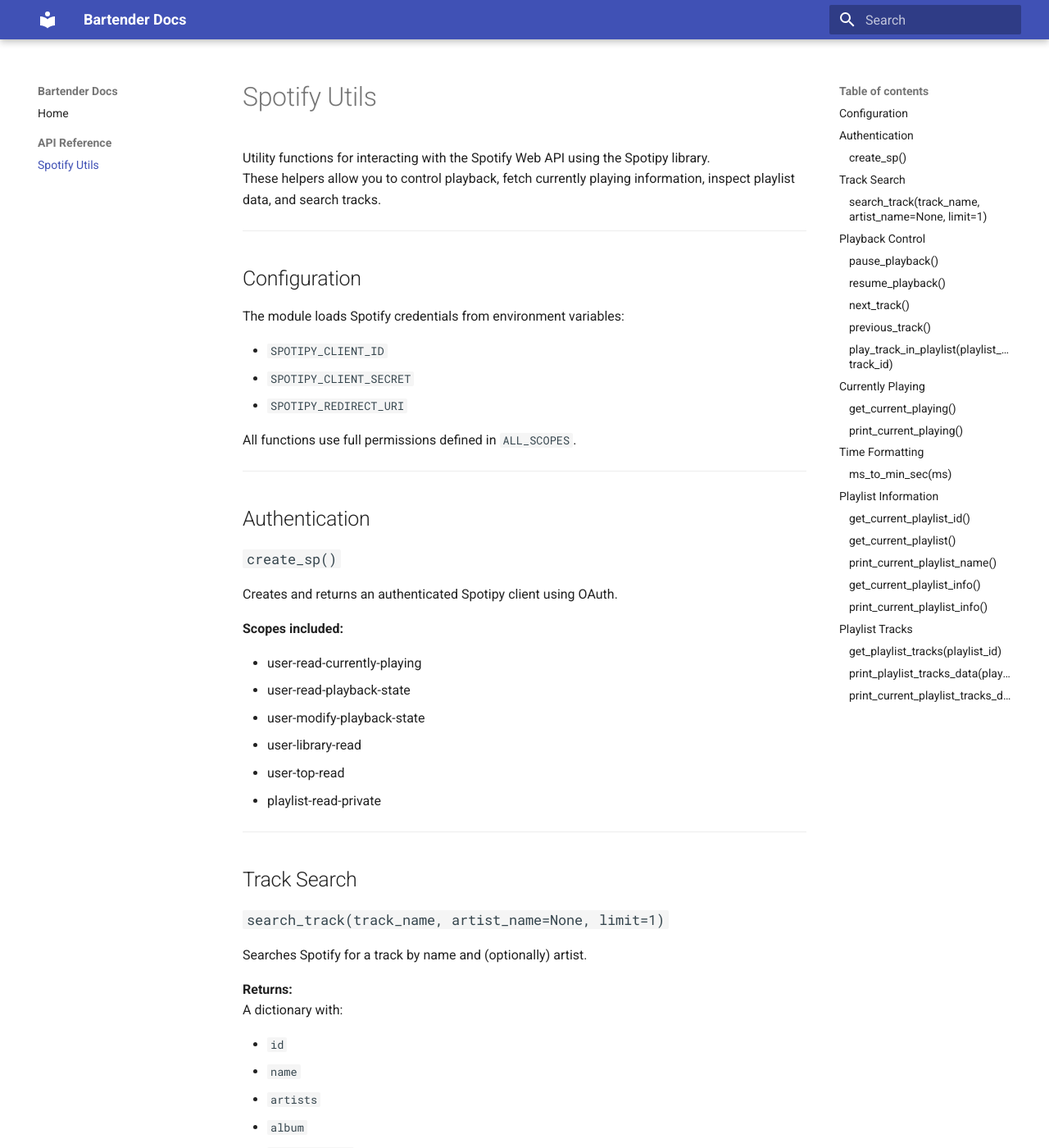
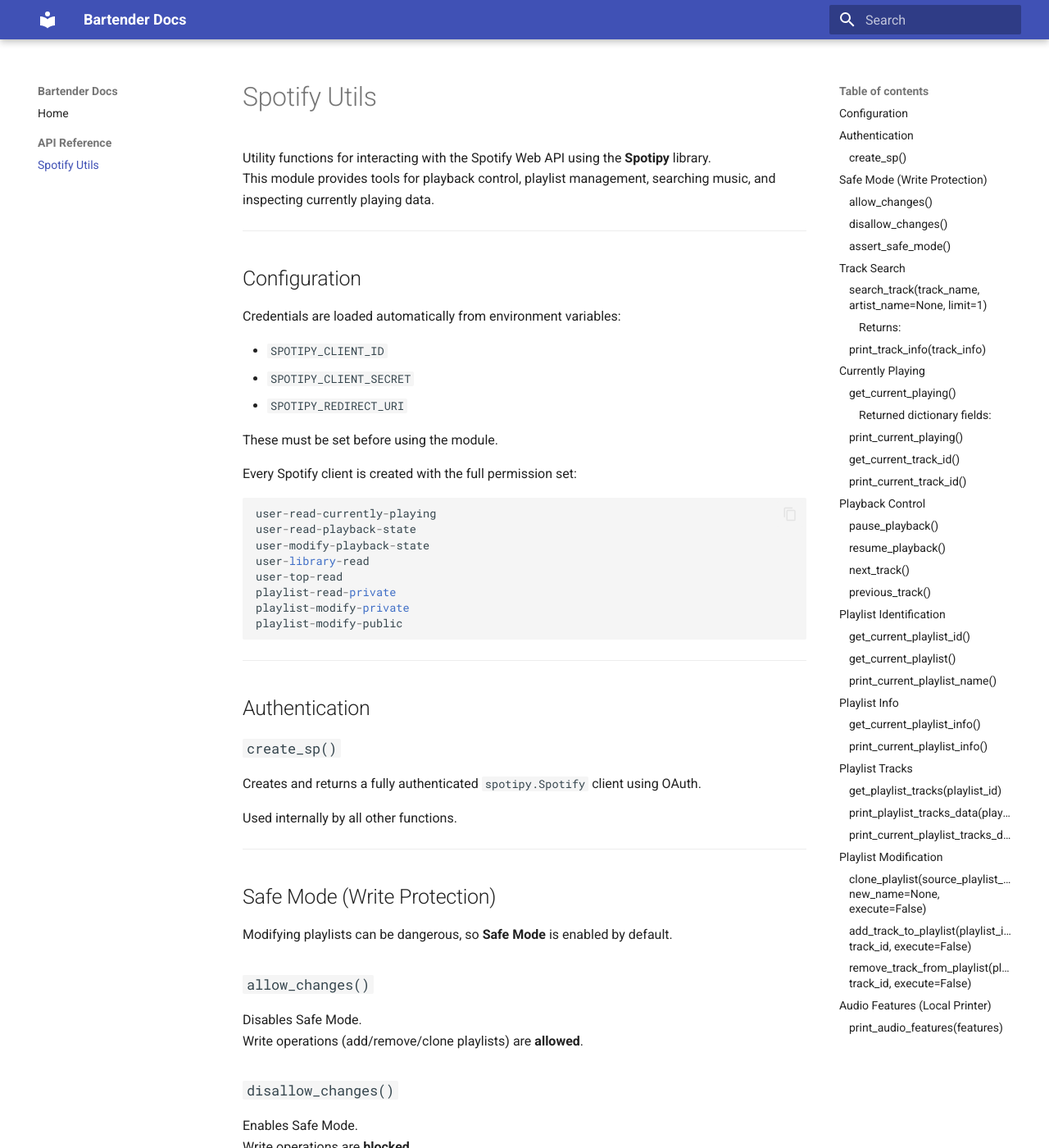
Before and after one commit to lukeai-tan/bartender, an MkDocs documentation site: the page built from docs/spotify_utils.md, in a window 1280 px wide and 1400 px high. Shown: the whole window at 82% size. Built offline with MkDocs 1.6.1 and Material for MkDocs 9.7.7, drawn with Linux system fonts in a browser that asks for light colours; some of the changed text lies outside the part shown.

Commit message:
Update spotify_utils.md

````diff
--- a/docs/spotify_utils.md
+++ b/docs/spotify_utils.md
@@ -1,154 +1,234 @@
 # Spotify Utils
 
-Utility functions for interacting with the Spotify Web API using the Spotipy library.
-These helpers allow you to control playback, fetch currently playing information, inspect playlist data, and search tracks.
+Utility functions for interacting with the Spotify Web API using the **Spotipy** library.
+This module provides tools for playback control, playlist management, searching music, and inspecting currently playing data.
 
 ---
 
 ## Configuration
 
-The module loads Spotify credentials from environment variables:
+Credentials are loaded automatically from environment variables:
 
 - `SPOTIPY_CLIENT_ID`
 - `SPOTIPY_CLIENT_SECRET`
 - `SPOTIPY_REDIRECT_URI`
 
-All functions use full permissions defined in `ALL_SCOPES`.
+These must be set before using the module.
+
+Every Spotify client is created with the full permission set:
+
+```
+user-read-currently-playing
+user-read-playback-state
+user-modify-playback-state
+user-library-read
+user-top-read
+playlist-read-private
+playlist-modify-private
+playlist-modify-public
+```
 
 ---
 
 ## Authentication
 
 ### `create_sp()`
-Creates and returns an authenticated Spotipy client using OAuth.
+Creates and returns a fully authenticated `spotipy.Spotify` client using OAuth.
 
-**Scopes included:**
+Used internally by all other functions.
 
-- user-read-currently-playing
-- user-read-playback-state
-- user-modify-playback-state
-- user-library-read
-- user-top-read
-- playlist-read-private
+---
+
+## Safe Mode (Write Protection)
+
+Modifying playlists can be dangerous, so **Safe Mode** is enabled by default.
+
+### `allow_changes()`
+Disables Safe Mode.
+Write operations (add/remove/clone playlists) are **allowed**.
+
+### `disallow_changes()`
+Enables Safe Mode.
+Write operations are **blocked**.
+
+### `assert_safe_mode()`
+Returns `True` if changes are allowed, otherwise prints a warning and blocks the action.
 
 ---
 
 ## Track Search
 
 ### `search_track(track_name, artist_name=None, limit=1)`
-Searches Spotify for a track by name and (optionally) artist.
+Searches Spotify for a track.
 
-**Returns:**
-A dictionary with:
+#### Returns:
+A dictionary:
 
-- `id`
-- `name`
-- `artists`
-- `album`
-- `release_date`
-- `popularity`
-- `external_url`
+| Key | Description |
+|-----|-------------|
+| id | Spotify track ID |
+| name | Track name |
+| artists | Artist names |
+| album | Album name |
+| release_date | Album release year |
+| popularity | Popularity (0–100) |
+| external_url | Spotify URL |
 
-Or `None` if no match.
+Returns `None` if no results.
+
+### `print_track_info(track_info)`
+Pretty-prints the dictionary from `search_track()`.
+
+---
+
+## Currently Playing
+
+### `get_current_playing()`
+Returns metadata about the currently playing track, or `None`.
+
+#### Returned dictionary fields:
+| Key | Description |
+|-----|-------------|
+| id | Track ID |
+| name | Track name |
+| artists | Artist(s) |
+| album | Album |
+| release_date | Album release date |
+| popularity | Spotify popularity |
+| external_url | Track link |
+| is_playing | True/False |
+| progress_ms | Playback position |
+| duration_ms | Total duration |
+
+### `print_current_playing()`
+Prints a formatted "Now Playing" display with song info and timecodes.
+
+### `get_current_track_id()`
+Returns ID of the currently playing track.
+
+### `print_current_track_id()`
+Prints the current track ID.
 
 ---
 
 ## Playback Control
 
 ### `pause_playback()`
-Pauses the current Spotify playback.
+Pauses the current device.
 
 ### `resume_playback()`
-Resumes playback on the active device.
+Resumes playback.
 
 ### `next_track()`
 Skips to the next track.
 
 ### `previous_track()`
-Goes back to the previous track.
-
-### `play_track_in_playlist(playlist_id, track_id)`
-Starts playing a specific track from a playlist.
+Returns to the previous track.
 
 ---
 
-## Currently Playing
+## Playlist Identification
 
-### `get_current_playing()`
-Returns metadata about the currently playing track.
+### `get_current_playlist_id()`
+Returns the playlist ID being listened to, or `None` if not listening from a playlist.
 
-Fields include:
+### `get_current_playlist()`
+Returns the current playlist name, if applicable.
+
+### `print_current_playlist_name()`
+Prints the name of the playlist you're currently listening to.
+
+---
+
+## Playlist Info
+
+### `get_current_playlist_info()`
+Returns metadata for the playlist currently being listened to.
+
+Returned dictionary:
+
+| Key | Description |
+|-----|-------------|
+| id | Playlist ID |
+| name | Playlist name |
+| owner | Owner username |
+| url | Spotify URL |
+| tracks | Number of tracks |
+
+### `print_current_playlist_info()`
+Pretty-prints playlist metadata.
+
+---
+
+## Playlist Tracks
+
+### `get_playlist_tracks(playlist_id)`
+Returns **all tracks** in a playlist, including pagination.
+
+Each track is returned as:
 
 | Key | Description |
 |-----|-------------|
 | id | Track ID |
 | name | Track name |
 | artists | Artist names |
-| album | Album name |
-| release_date | Album release date |
-| popularity | Spotify popularity (0–100) |
-| external_url | Spotify link |
-| is_playing | Whether playback is active |
-| progress_ms | Current position |
-| duration_ms | Track duration |
+| album | Album |
+| release_date | Release date |
+| duration_ms | Duration |
+| popularity | Popularity score |
+| url | Spotify link |
 
-### `print_current_playing()`
-Pretty-prints the currently playing song with timecodes.
+### `print_playlist_tracks_data(playlist_id)`
+Prints all tracks with numbering + formatted duration.
+
+### `print_current_playlist_tracks_data()`
+Prints tracklist for whatever playlist is currently playing.
 
 ---
 
-## Time Formatting
+## Playlist Modification
 
-### `ms_to_min_sec(ms)`
-Converts milliseconds → `minutes:seconds`.
+> **Note:** All operations are blocked unless Safe Mode is disabled using `allow_changes()`.
+
+### `clone_playlist(source_playlist_id, new_name=None, execute=False)`
+Creates a full duplicate of a playlist.
+
+Parameters:
+
+| Parameter | Description |
+|----------|-------------|
+| source_playlist_id | Playlist to clone |
+| new_name | Optional name for new playlist |
+| execute | If `False`: Dry-run (no changes) |
+
+Returns: new playlist ID or `None`.
+
+### `add_track_to_playlist(playlist_id, track_id, execute=False)`
+Adds a track to a playlist (requires Safe Mode OFF).
+
+### `remove_track_from_playlist(playlist_id, track_id, execute=False)`
+Removes a specific track from a playlist (requires Safe Mode OFF).
 
 ---
 
-## Playlist Information
+## Audio Features (Local Printer)
 
-### `get_current_playlist_id()`
-Returns the playlist ID of the playlist currently being played, or `None`.
+### `print_audio_features(features)`
+Pretty-prints a dictionary of audio features.
 
-### `get_current_playlist()`
-Returns the name of the current playlist (if playing from a playlist).
+Expected fields:
 
-### `print_current_playlist_name()`
-Prints the name of the current playlist.
+- acousticness
+- danceability
+- energy
+- instrumentalness
+- liveness
+- loudness
+- speechiness
+- valence
+- tempo
+- key *(optional)*
+- mode *(optional)*
+- time_signature *(optional)*
 
-### `get_current_playlist_info()`
-Returns a dictionary containing:
-
-- `id`
-- `name`
-- `owner`
-- `url`
-- `tracks` (number of tracks)
-
-### `print_current_playlist_info()`
-Prints formatted playlist metadata.
-
----
-
-## Playlist Tracks
-
-### `get_playlist_tracks(playlist_id)`
-Fetches **every track** in a playlist (handling pagination).
-
-Returns a list of dictionaries:
-
-| Key | Description |
-|-----|-------------|
-| id | Track ID |
-| name | Track name |
-| artists | Artists |
-| album | Album name |
-| release_date | Release date |
-| duration_ms | Duration in milliseconds |
-| popularity | Popularity score |
-| url | Spotify track link |
-
-### `print_playlist_tracks_data(playlist_id)`
-Prints all tracks in the playlist with index, name, artists, and duration.
-
-### `print_current_playlist_tracks_data()`
-Prints track data for whichever playlist is currently playing.
+If the dict is empty or `None`, prints a fallback message.
````
